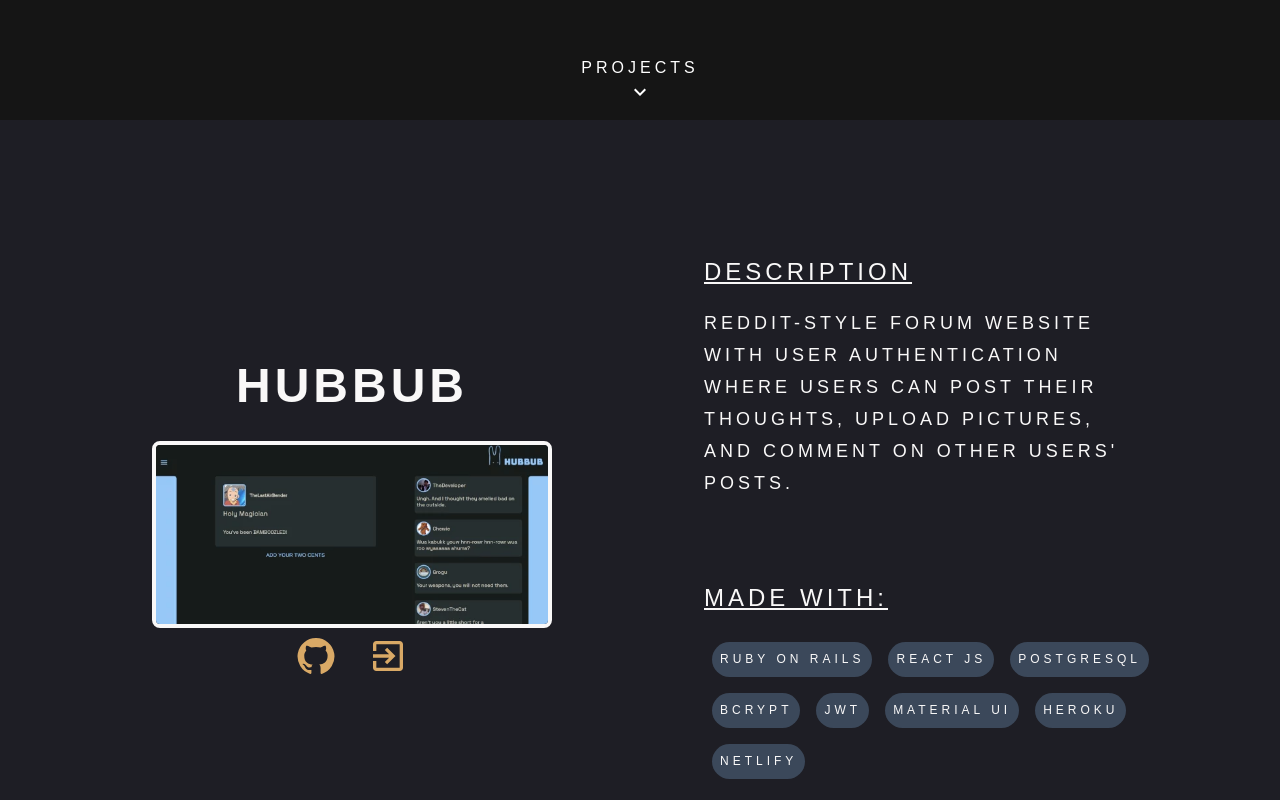
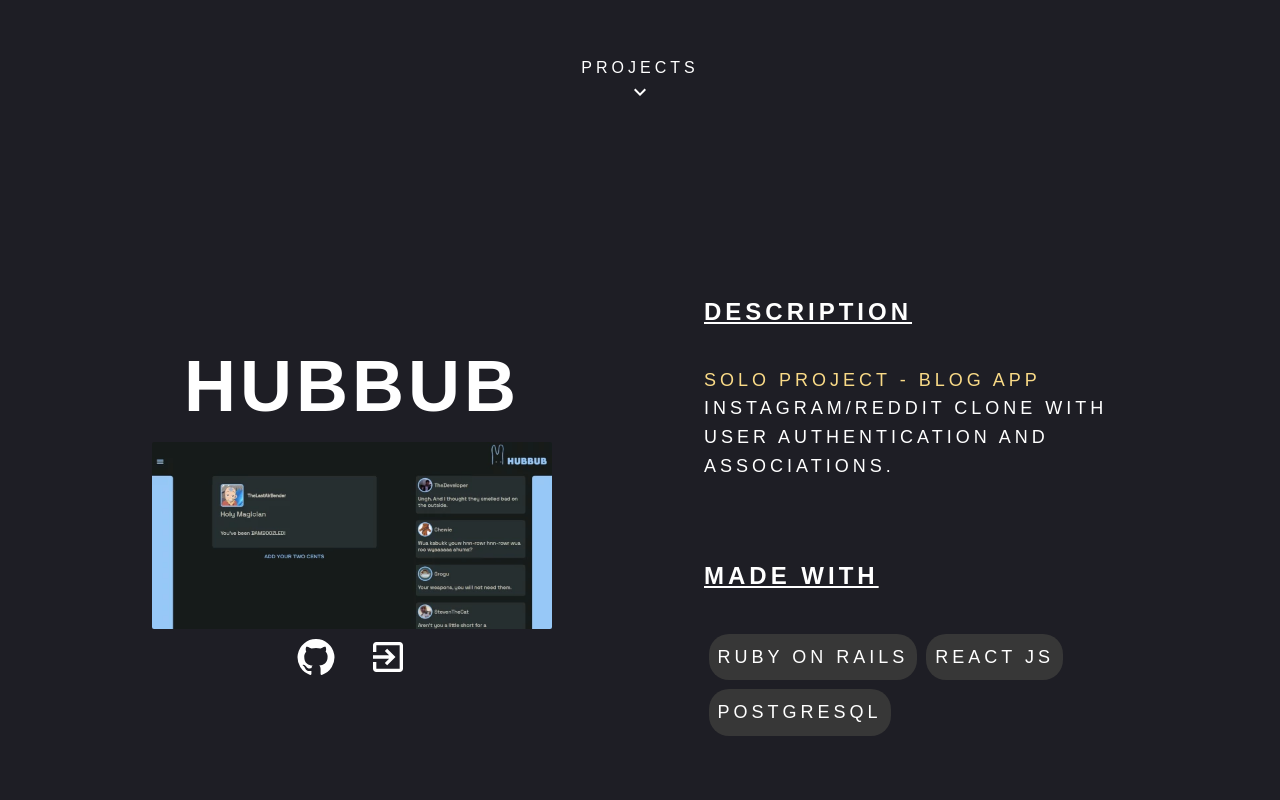
Before and after one commit to jason-moritz/portfolio, a React (Create React App) app in the folder client/: page / in a window 1280 px wide. Shown: the part 1480-2280 px from the top of the page. Built offline with nearby package versions, Linux system fonts and the light colour scheme.

Commit message:
Restyled project section, refactored into component and created projects array to allow map for ease of updating.

```diff
--- a/client/src/App.css
+++ b/client/src/App.css
@@ -13,13 +13,15 @@
 
   --clr-light: #fff;
   --clr-light-accent: #f9da87;
-  --clr-dark: #151515;
+  /* --clr-dark: #151515; */
+  --clr-dark: #1e1e25;
   --clr-dark-accent: #373737;
-  --clr-brand: #58cd36;
+  /* --clr-brand: #58cd36; */
+  --clr-brand: #74c947;
   --fs-h1: 3rem;
   --fs-h2: 2.25rem;
   --fs-h3: 1.25rem;
-  --fs-body: 1rem;
+  --fs-body: 0.75rem;
 }
 
 @media (min-width: 1024px) {
@@ -107,3 +109,7 @@
 h3 {
   font-size: var(--fs-h3);
 }
+
+p {
+  font-size: var(--fs-body);
+}
--- a/client/src/container/MainContainer.jsx
+++ b/client/src/container/MainContainer.jsx
@@ -1,20 +1,33 @@
 import Home from '../screens/home/Home'
 import About from '../screens/about/About'
-import Project1 from '../screens/projects/Project1'
-import Project2 from '../screens/projects/Project2'
-import Project3 from '../screens/projects/Project3'
-import Project4 from '../screens/projects/Project4'
+import Project from '../screens/projects/Project'
 import Contact from '../screens/contact/Contact'
+import { projectsArray } from '../utils/projects'
 
 export default function MainContainer() {
   return (
     <div id='top' className='main-container'>
       <Home />
       <About />
-      <Project1 />
-      <Project2 />
+      {projectsArray.map((project, index) => {
+        return (
+          <Project
+            id={project.id}
+            title={project.title}
+            preview={project.preview}
+            github={project.github}
+            deployed={project.deployed}
+            group={project.group}
+            description={project.description}
+            stack={project.stack}
+            link={project.localLink}
+            next={project.next}
+          />
+        )
+      })}
+      {/* <Project2 />
       <Project3 />
-      <Project4 />
+      <Project4 /> */}
       <Contact />
     </div>
   )
--- a/client/src/screens/about/About.jsx
+++ b/client/src/screens/about/About.jsx
@@ -14,9 +14,7 @@
             Japanese. I now channel that focus towards programming, mainly with
             React JS, JavaScript, and Ruby on Rails.
           </p>
-          <h3 className='about-subtitle --accent'>
-            self-driven problem-solver
-          </h3>
+          <h3 className='about-subtitle --accent'>problem-solver</h3>
           <p>
             I absolutely love algos and coding puzzles. Whatever the challenge,
             I take extreme ownership to accomplish tasks.
--- a/client/src/screens/home/Home.css
+++ b/client/src/screens/home/Home.css
@@ -25,14 +25,17 @@
   padding-top: 3rem;
 }
 
+.welcome-text-secondary > a {
+  font-family: var(--ff-secondary);
+}
 .home-links-container {
   display: flex;
   justify-content: flex-start;
   padding-top: 2rem;
-  font-family: var(--ff-secondary);
 }
 
 .home-link-box {
+  font-family: var(--ff-secondary);
   padding: 0 2rem;
   display: flex;
   justify-content: center;
@@ -52,7 +55,6 @@
   padding-bottom: 0.5rem;
   display: grid;
   justify-self: center;
-  font-size: 1rem;
 }
 
 @media screen and (min-width: 1024px) {
--- a/client/src/screens/home/Home.jsx
+++ b/client/src/screens/home/Home.jsx
@@ -9,7 +9,7 @@
     <section id='home' className='home'>
       <div className='welcome-text'>
         <h1>
-          Hello, I'm <span className='welcome-name --accent'>Jason.</span>
+          Hi, I'm <span className='welcome-name --accent'>Jason.</span>
         </h1>
         <div className='welcome-text-secondary'>
           <h3>I'm a full-stack web developer.</h3>
--- a/client/src/screens/projects/Project1.css
+++ b/client/src/screens/projects/Project.css
@@ -1,6 +1,4 @@
-.project1 {
-  background-color: #1e1e25;
-  color: #f9f8f8;
+.project {
   position: relative;
   display: flex;
   flex-direction: column;
@@ -22,13 +20,8 @@
   align-items: center;
 }
 
-.project-title {
-  font-size: 3rem;
-  font-weight: bold;
-}
-
 .project-img-container {
-  padding-top: 1rem;
+  padding-top: 1em;
 }
 
 .project-img-a {
@@ -36,29 +29,17 @@
   height: 163px;
   object-fit: cover;
   object-position: center;
-  border: solid 4px #f9f8f8;
-  border-radius: 8px;
+  border-radius: 2px;
 }
 
 .project-links {
-  font-size: medium;
   display: flex;
   justify-content: center;
   padding: 0.5rem;
 }
 
-.project-link {
-  padding: 0 1rem;
-  transition: all 500ms ease-in-out;
-}
-
-.project-link:hover {
-  transform: scale(1.2);
-}
-
-.project-link,
-.project-link:visited {
-  color: #d9a966;
+.project-links > a {
+  margin-inline: 1em;
 }
 
 .project-info {
@@ -69,55 +50,28 @@
 .tech-stack-title {
   display: block;
   text-decoration: underline;
-  padding-bottom: 0.5rem;
-  font-size: 16px;
+  margin-bottom: 1em;
   text-align: left;
 }
 
-.project-description {
-  font-size: 14px;
-  line-height: 1.25rem;
-  font-family: sans-serif;
-}
-
 .project-tech-stack {
-  padding-top: 1rem;
   width: 100%;
 }
 
 .tech-stack-container {
   display: flex;
-  flex-direction: row;
   justify-content: flex-start;
   flex-wrap: wrap;
-  width: 100%;
 }
 
-div .list-item-a {
-  font-size: 12px;
+.tech-stack-container > .list-item {
   border-radius: 20px;
-  background-color: #3b485a;
-}
-
-.list-item-a {
-  padding: 0.5rem;
-  margin: 0.25rem 0.25rem;
-  font-family: sans-serif;
-  text-transform: uppercase;
+  background-color: var(--clr-dark-accent);
+  padding: 0.5em;
+  margin: 0.25em 0.25em;
 }
 
 @media screen and (min-width: 768px) {
-  .project-description-title,
-  .tech-stack-title {
-    font-size: 24px;
-    padding-bottom: 1rem;
-  }
-
-  .project-description {
-    font-size: 18px;
-    line-height: 2rem;
-  }
-
   .list-item-a {
     margin: 0.5rem 0.5rem;
   }
--- a/client/src/screens/projects/Project1.jsx
+++ b/client/src/screens/projects/Project.jsx
@@ -3,20 +3,37 @@
 import { HashLink } from 'react-router-hash-link'
 import GitHubIcon from '@mui/icons-material/GitHub'
 import ExitToAppIcon from '@mui/icons-material/ExitToApp'
-import './Project1.css'
+import './Project.css'
 
-export default function Project1() {
+export default function Project(props) {
+  const {
+    id,
+    title,
+    preview,
+    github,
+    deployed,
+    group,
+    description,
+    stack,
+    link,
+    next,
+  } = props
+
   return (
-    <section id='project1' className='project1'>
+    <section id={id} className='project'>
       <div className='project1-container'>
         <div className='project-half-a'>
-          <div className='project-title'>Hubbub</div>
+          <h1 className='project-title'>{title}</h1>
           <div className='project-img-container'>
-            <img className='project-img-a' src={Hubbub} alt='project-preview' />
+            <img
+              className='project-img-a'
+              src={preview}
+              alt='project-preview'
+            />
             <div className='project-links'>
               <a
-                className='project-link'
-                href='https://github.com/jason-moritz/hubbub'
+                className='link'
+                href={github}
                 aria-label='github'
                 target='_blank'
                 rel='noreferrer'
@@ -29,8 +46,8 @@
                 </div>
               </a>
               <a
-                className='project-link'
-                href='https://hubbub.netlify.app/'
+                className='link'
+                href={deployed}
                 aria-label='deployed site'
                 target='_blank'
                 rel='noreferrer'
@@ -48,31 +65,30 @@
         </div>
         <div className='project-half-b'>
           <div className='project-info'>
-            <div className='project-description-title'>Description</div>
-            <div className='project-description'>
-              Reddit-style forum website with user authentication where users
-              can post their thoughts, upload pictures, and comment on other
-              users' posts.
-            </div>
+            <h3 className='project-description-title'>Description</h3>
+            <p className='project-description'>
+              <span className='--accent'>{group}</span>
+              <br />
+              {description}
+            </p>
           </div>
           <div className='project-tech-stack'>
-            <div className='tech-stack-title'>Made With: </div>
+            <h3 className='tech-stack-title'>Made With</h3>
             <div className='tech-stack-container'>
-              <div className='list-item-a'>Ruby on Rails</div>
-              <div className='list-item-a'>React JS</div>
-              <div className='list-item-a'>PostgreSQL</div>
-              <div className='list-item-a'>Bcrypt</div>
-              <div className='list-item-a'>JWT</div>
-              <div className='list-item-a'>Material UI</div>
-              <div className='list-item-a'>Heroku</div>
-              <div className='list-item-a'>Netlify</div>
+              {stack.map((tech, index) => {
+                return (
+                  <p key={index} className='list-item'>
+                    {tech}
+                  </p>
+                )
+              })}
             </div>
           </div>
         </div>
       </div>
       <div className='bottom-link'>
-        <HashLink smooth to='#project2' aria-label='project2'>
-          More projects
+        <HashLink smooth to={`#${link}`} aria-label={link}>
+          {next}
           <div>
             <KeyboardArrowDownIcon />
           </div>
--- a/client/src/screens/projects/Project2.css
+++ b/client/src/screens/projects/Project2.css
@@ -1,6 +1,4 @@
 .project2 {
-  background-color: #3b485a;
-  color: #f9f8f8;
   position: relative;
   display: flex;
   flex-direction: column;
@@ -31,11 +29,6 @@
 
 .project-link-b:hover {
   transform: scale(1.2);
-}
-
-.project-link-b,
-.project-link-b:visited {
-  color: #c86a45;
 }
 
 div .list-item-b {
--- a/client/src/screens/projects/Project2.jsx
+++ b/client/src/screens/projects/Project2.jsx
@@ -76,7 +76,7 @@
           </div>
         </div>
       </div>
-      <div className='bottom-link'>
+      <div className='bottom-link link'>
         <HashLink smooth to='#project3' aria-label='project 3'>
           More projects
           <div>
--- /dev/null
+++ b/client/src/utils/projects.js
@@ -0,0 +1,57 @@
+import Hubbub from '../assets/hubbub-thumbnail-test.WebP'
+import JayWalkin from '../assets/jaywalkin-thumbnail-test.WebP'
+import PocketCaddie from '../assets/pocket-caddie-thumbnail-test.WebP'
+import JWS from '../assets/jws-thumbnail-test.WebP'
+
+export const projectsArray = [
+  {
+    id: 'project1',
+    title: 'hubbub',
+    preview: Hubbub,
+    github: 'https://github.com/jason-moritz/hubbub',
+    deployed: 'https://hubbub.netlify.app/',
+    group: 'Solo project - Blog app',
+    description:
+      'Instagram/reddit clone with user authentication and associations.',
+    stack: ['ruby on rails', 'react js', 'postgresql'],
+    localLink: 'project2',
+    next: 'More projects',
+  },
+  {
+    id: 'project2',
+    title: 'jaywalkin',
+    preview: JayWalkin,
+    github: 'https://github.com/jason-moritz/jay-walkin',
+    deployed: 'https://jaywalkin.netlify.app/',
+    group: 'Group project - E-commerce',
+    description: 'Online shoe resale with user auth and noSQL database.',
+    stack: ['MongoDB', 'Express', 'React JS', 'Node JS'],
+    localLink: 'project3',
+    next: 'More projects',
+  },
+  {
+    id: 'project3',
+    title: 'pocket caddie',
+    preview: PocketCaddie,
+    github: 'https://github.com/jason-moritz/pocket-caddie',
+    deployed: 'https://pocket-caddie.netlify.app/',
+    group: 'Solo project - Score Tracker',
+    description: 'On-course golf score recorder with club recommendations.',
+    stack: ['react js', 'airtable'],
+    localLink: 'project4',
+    next: 'More projects',
+  },
+  {
+    id: 'project4',
+    title: 'JWS',
+    preview: JWS,
+    github: 'https://github.com/jason-moritz/JWS',
+    deployed: 'https://jason-moritz.github.io/JWS/',
+    group: 'Solo project - F1 Data Display',
+    description:
+      'Displays F1 data with driver information utilizing a 3rd party API.',
+    stack: ['JavaScript', 'HTML'],
+    localLink: 'contact',
+    next: 'contact',
+  },
+]
```
Also changed, not shown: client/src/screens/Test.jsx (added, +11 -0 lines).
